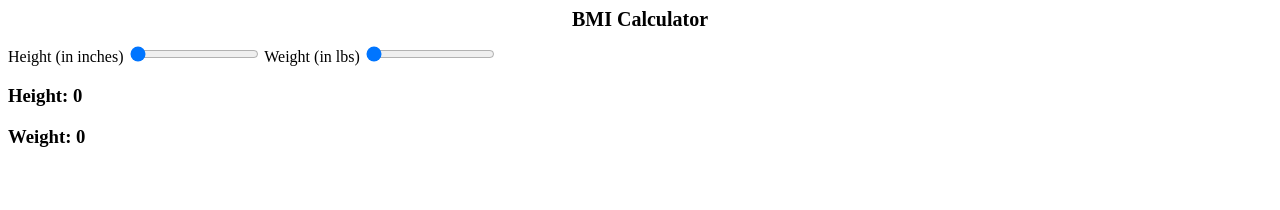
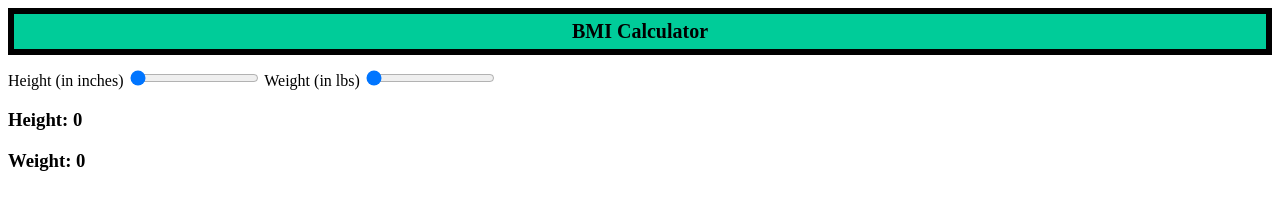
Before and after one commit to thomma20/thomma20.github.io, a plain HTML site: page bmi.html in a window 1280 px wide. Drawn offline with Linux system fonts and the light colour scheme.

Commit message:
Update bmi.html

```diff
--- a/bmi.html
+++ b/bmi.html
@@ -2,6 +2,17 @@
 <html>
     <head>
         <title>BMI Calculator</title>
+    <style>
+        h1 {
+    border-style: solid;
+    border-width: 6px;
+    text-align: center;
+    padding-top: 6px;
+    padding-bottom: 6px;
+    background-color: #00cc99;
+      }
+
+    </style>
 
 
     </head>
```
